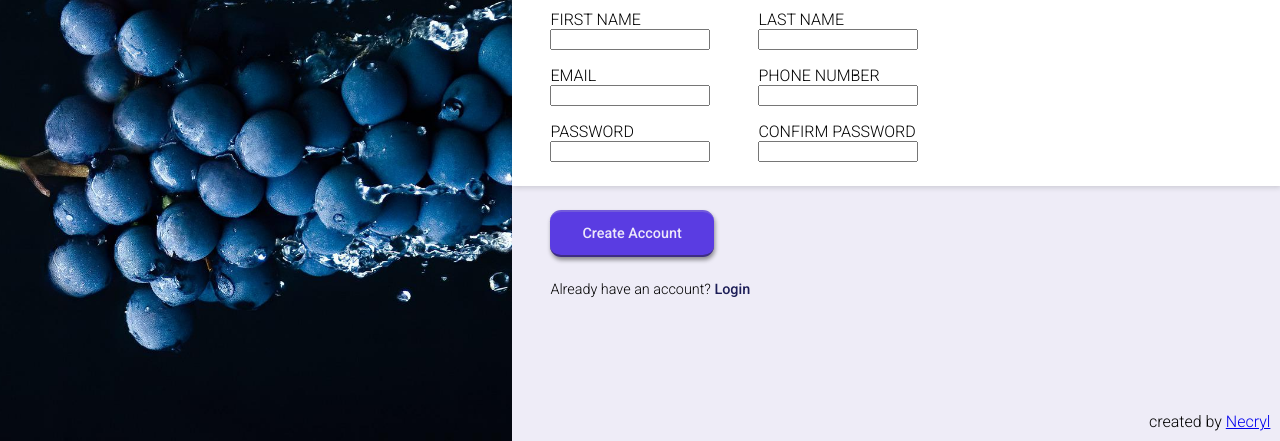
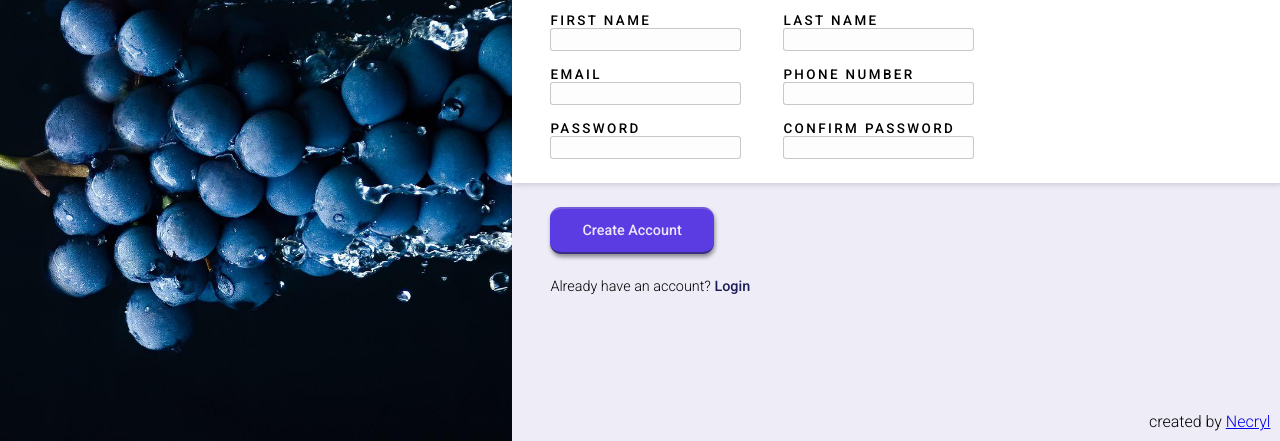
Before and after one commit to Necryl/TOP-Sign-Up-Form, a plain HTML site: page index.html in a window 1280 px wide. Shown: the part 359-800 px from the top of the page. Drawn offline with Linux system fonts and the light colour scheme.

Commit message:
style form controls

```diff
--- a/index.html
+++ b/index.html
@@ -28,31 +28,31 @@
                 <li class="firstRow">
                     <div class="firstNameUnit">
                         <label for="firstName">FIRST NAME</label>
-                        <input type="text" id="firstName">
+                        <input type="text" id="firstName" placeholder=" ">
                     </div>
                     <div class="lastNameUnit">
                         <label for="lastName">LAST NAME</label>
-                        <input type="text" id="lastName">
+                        <input type="text" id="lastName" placeholder=" ">
                     </div>
                 </li>
                 <li class="secondRow">
                     <div class="emailUnit">
                         <label for="email">EMAIL</label>
-                        <input type="email" id="email">
+                        <input type="email" id="email" placeholder=" ">
                     </div>
                     <div class="phoneUnit">
                         <label for="phone">PHONE NUMBER</label>
-                        <input type="tel" id="phone">
+                        <input type="tel" id="phone" placeholder=" ">
                     </div>
                 </li>
                 <li class="thirdRow">
                     <div class="pswdUnit">
                         <label for="pswd">PASSWORD</label>
-                        <input type="password" id="pswd">
+                        <input type="password" id="pswd" placeholder=" ">
                     </div>
                     <div class="confirm">
                         <label for="confirm">CONFIRM PASSWORD</label>
-                        <input type="password" id="confirm">
+                        <input type="password" id="confirm" placeholder=" ">
                     </div>
                 </li>
             </ul>
--- a/style.css
+++ b/style.css
@@ -126,6 +126,37 @@ body {
     flex-direction: column;
 }
 
+.formControls label {
+    font-size: 0.84rem;
+    font-weight: 500;
+    letter-spacing: 0.15rem;
+}
+
+.formControls input {
+    appearance: none;
+    border: 0.1rem solid rgba(0, 0, 0, 0.212);
+    border-radius: 0.2rem;
+    background-color: rgb(253, 253, 253);
+    width: 100%;
+    outline: none;
+
+    font-size: 1rem;
+}
+.formControls input:focus {
+    background-color: #fff;
+    outline: 1px solid blue;
+    box-shadow: 1px 1px 3px rgba(0, 0, 0, 0.466);
+}
+.formControls input:valid {
+    outline: 1px solid rgb(100, 150, 66);
+}
+.formControls input:invalid, .invalid {
+    outline: 1px solid red;
+}
+.formControls input:placeholder-shown {
+    outline: none;
+}
+
 .submitBtn {
     margin: 3vh var(--paddingForMain);
     padding: 0.8rem 2rem;
@@ -177,12 +208,12 @@ body {
 }
 
 .already > a:hover {
-    color: #fff;
-    text-shadow: 0px 0px 5px rgb(4, 20, 247);
+    color: rgb(61, 65, 255);
     transition: 100ms ease-in;
 }
 .already > a:active {
-    color: rgb(76, 48, 180);
+    color: #fff;
+    text-shadow: 0px 0px 3px rgb(4, 20, 247);
 }
 
 .author {
```
